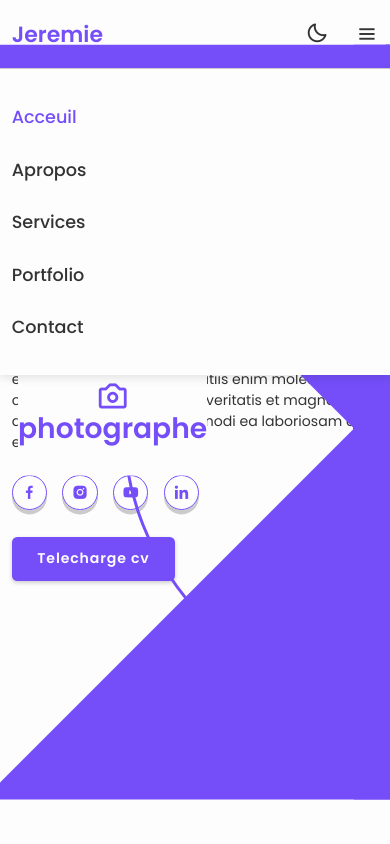
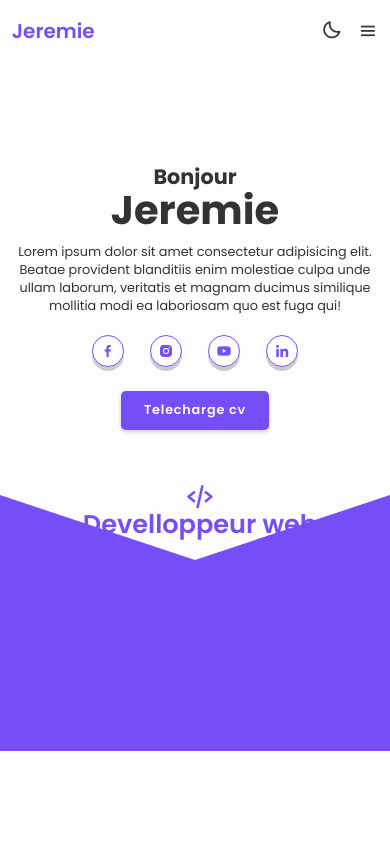
Before and after one commit to Jeremie229242/portfoliopro, a plain HTML site: page portfolio1/index.html in a window 390 px wide. Shown: the top 844 px of the page. Drawn offline with nearby package versions, Linux system fonts and the light colour scheme.

Commit message:
premiere etape 10

```diff
--- a/portfolio1/index.js
+++ b/portfolio1/index.js
@@ -1,6 +1,14 @@
 /*========== menu icon navbar ==========*/
 let menuIcon = document.querySelector('#menu-icon');
  let navbar = document.querySelector('.navbar');
+
+menuIcon.onclick = () => {
+    menuIcon.classList.toggle('bx-x');
+    navbar.classList.toggle('active');
+}
+
+
+
 
 
 // /*========== scroll sections active link ==========*/
@@ -11,7 +19,19 @@ let menuIcon = document.querySelector('#menu-icon');
 
  window.onscroll = () => {
 
+    sections.forEach(sec => {
+        let top = window.scrollY;
+        let offset = sec.offsetTop - 150;
+        let height = sec.offsetHeight;
+        let id = sec.getAttribute('id');
 
+        if(top >= offset && top < offset + height) {
+    navLinks.forEach(links =>{
+        links.classList.remove('active');
+        document.querySelector('header nav a[href*=' + id + ']').classList.add('active');
+    })
+        }
+    })
 
 
      /*========== sticky navbar ==========*/
@@ -21,19 +41,12 @@ let menuIcon = document.querySelector('#menu-icon');
 
 
      /*========== remove menu icon navbar when click navbar link (scroll) ==========*/
-sections.forEach(sec => {
-    let top = window.scrollY;
-    let offset = sec.offsetTop - 150;
-    let height = sec.offsetHeight;
-    let id = sec.getAttribute('id');
 
-    if(top >= offset && top < offset + height) {
-navLinks.forEach(links =>{
-    links.classList.remove('active');
-    document.querySelector('header nav a[href*=' + id + ']').classList.add('active');
-})
-    }
-})
+     menuIcon.classList.remove('bx-x');
+
+     navbar.classList.remove('active');
+
+
 };
 
 
--- a/portfolio1/style.css
+++ b/portfolio1/style.css
@@ -743,6 +743,9 @@ outline-color: var(--white-color);
         background: var(--big-color);
         border-top: .1rem solid rgba(0 ,0 ,0, .2);
         box-shadow: 0 .5rem 1rem rgba(0 ,0 ,0, .1);
+
+
+        display: none;
     }
     .navbar a {
         display: block;
@@ -776,4 +779,173 @@ outline-color: var(--white-color);
         margin-bottom: .1rem;
 
     }
+
+    .navbar.active{
+        display: block;
+    }
+
+
+    .home{
+        padding: 0 3% 23rem;
+        justify-content: center;
+        text-align: center;
+    }
+
+    .home-content h3 {
+        font-size: 2.6rem;
+    }
+
+    .home-content h1{
+        font-size: 5rem;
+
+    }
+    .home-content .social-media a {
+        margin: 2.5rem 12px 3rem;
+    }
+    .home .profession-container .overlay{
+        position: fixed;
+        top: 70rem;
+        left: 50%;
+        right: 0;
+        transform: rotate(90deg) translate(-50%, 50%) scaleY(3);
+        border-width:23.9rem ;
+
+    }
+
+    .home .profession-container{
+        left: 0;
+        width: 100%;
+        height: 100%;
+
+    }
+
+    .home .profession-container .profession-box{
+        position: fixed;
+        top: 60%;
+        left: 0;
+        border-radius: 0;
+        width: 100%;
+    }
+
+    .home .profession-box .profession {
+        padding: 0 13px;
+
+left: auto;
+transform-origin: 0;
 }
+
+.home .profession-box .profession:nth-child(1){
+    transform: rotate(-90deg) translateY(-120px,-210px);
+
+}
+
+.home .profession-box .profession:nth-child(1) i{
+margin-right: 0;
+}
+
+.home .profession-box .profession:nth-child(2){
+    transform: rotate(0deg) translate(0,-335px);
+
+}
+
+.home .profession-box .profession:nth-child(3){
+    transform: rotate(90deg) translate(-115px,-450px);
+
+}
+
+.home .profession-container .profession:nth-child(4){
+    transform: rotate(180deg) translate(-220px,-335px);
+
+}
+
+.home .profession-box .circle{
+   position: fixed;
+   width: 670px;
+   height: 670px;
+   z-index: -1;
+
+}
+
+.about{
+    flex-direction: column-reverse;
+    text-align: center;
+}
+
+.about-content h2{
+    text-align: center;
+}
+
+.about-img img{
+    width: 70vw;
+    margin-top: -2rem;
+}
+
+.services h2,
+.portfolio h2{
+margin-bottom: 3rem;
+}
+.portfolio .portfolio-container{
+    grid-template-columns: repeat(2, 1fr);
+}
+
+.testimonial-container .testimonial-wrapper{
+    padding: 5rem 0;
+}
+
+.testimonial-content .testimonial-slide {
+    padding: 3rem 2rem;
+}
+
+.testimonial-box .swiper-button-next,
+.testimonial-box .swiper-button-prev{
+    display: none;
+}
+
+
+
+
+
+
+
+
+}
+
+
+
+@media (max-width:617px) {
+    .portfolio .portfolio-container {
+        grid-template-columns: 1fr;
+    }
+
+}
+
+@media (max-width: 450px) {
+    html {
+        font-size: 50%;
+    }
+   #darkMode-icon{
+    right: 6rem;
+   }
+   .home{
+    padding: 0 3% 30rem;
+   }
+
+   .home .profession-box  .profession:nth-child(1){
+    transform: rotate(-90deg) translate(-110px, -220px);
+   }
+
+   .home .profession-box  .profession:nth-child(2){
+    transform: rotate(0deg) translate(5px, -330px);
+   }
+
+   .home .profession-box  .profession:nth-child(3){
+    transform: rotate(90deg) translate(-105px, -440px);
+   }
+
+   .home .profession-box  .profession:nth-child(4){
+    transform: rotate(180deg) translate(-210px, -335px);
+   }
+
+
+
+}
```
